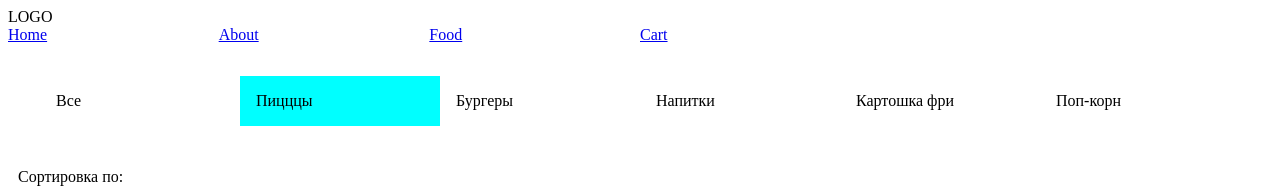
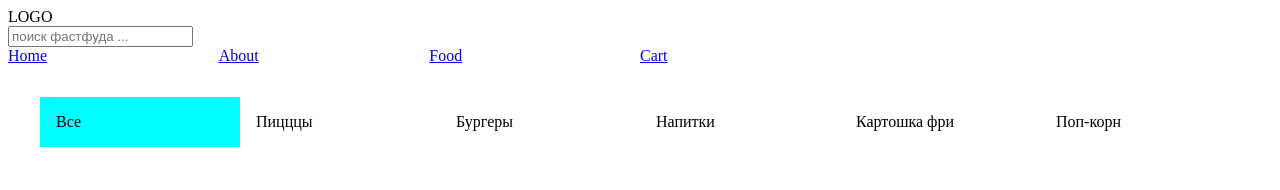
Before and after one commit to iusmanof/fastfood, a React (Vite) app: page /food in a window 1280 px wide. Shown: the top 190 px of the page. Built offline with nearby package versions, Linux system fonts and the light colour scheme; data requests are answered from the project's data file.

Commit message:
feat: implement search with props drilling

```diff
--- a/components/Categories.jsx
+++ b/components/Categories.jsx
@@ -24,7 +24,7 @@ const CategoryItem = ({
 };
 
 const Categories = ({ categoryHandler }) => {
-  const [active, setActive] = useState("pizza");
+  const [active, setActive] = useState("");
   const categoriesFastFood = [
     { id: 0, categoryName: "Все", categoryNameStatus: "" },
     { id: 1, categoryName: "Пицццы", categoryNameStatus: "pizza" },
--- a/components/Food.jsx
+++ b/components/Food.jsx
@@ -8,36 +8,46 @@ import Sort from "../components/Sort";
 import { Outlet, Link } from "react-router-dom";
 
 const Food = ({ food }) => {
-  const [foodState, setFoodState] = useState([{}]);
+  const [foodState, setFoodState] = useState([{title: ''}]);
   const [isLoading, setIsLoading] = useState(true);
   const [category, setCategory] = useState("");
   const [sorting, setSorting] = useState("");
+  const [searchValue, setSearchValue] = useState("");
 
-  const categoryParam =  category ?  category : '';
-  const sortingParam =  sorting ?  sorting.replace("-", "") : '';
-  const orderParam =  sorting.includes('-') ?  `desc` : 'asc';
+  const categoryParam = category ? category : "";
+  const sortingParam = sorting ? sorting.replace("-", "") : "";
+  const orderParam = sorting.includes("-") ? `desc` : "asc";
 
   useEffect(() => {
-    fetch(`http://localhost:3000/fast-food?category=${categoryParam}&_sort=${sortingParam}&_order=${orderParam}`)
+    fetch(
+      `http://localhost:3000/fast-food?category=${categoryParam}&_sort=${sortingParam}&_order=${orderParam}`
+    )
       .then((response) => response.json())
       .then((data) => setFoodState(data));
 
     setTimeout(() => {
       setIsLoading(false);
     }, 1000);
-  }, [category, sorting]);
+  }, [category, sorting, searchValue]);
 
+  const pizzasBLock = foodState
+    .filter((obj) => {
+      if (obj.title.toLocaleLowerCase().includes(searchValue.toLowerCase())) {
+        return true;
+      }
+      return false;
+    })
+    .map((i) =>
+      isLoading ? <FastFoodItemSkeleton /> : <FastFoodItem {...i} />
+    );
   return (
     <>
-      <Header />
-
+      <Header searchValue={searchValue} setSearchValue={setSearchValue} />
       <Categories categoryHandler={setCategory} />
-      <Sort sortingHandler={setSorting}/>
+      <Sort sortingHandler={setSorting} />
 
       <FastFoodBlock>
-        {foodState.map((i) =>
-          isLoading ? <FastFoodItemSkeleton /> : <FastFoodItem {...i} />
-        )}
+        {pizzasBLock}
         <Outlet />
       </FastFoodBlock>
     </>
--- a/components/Header.jsx
+++ b/components/Header.jsx
@@ -1,17 +1,27 @@
 import styles from "../style/Header.module.scss";
 import { Link } from "react-router-dom";
+import Search from "./Search";
 
-function Header() {
-
+function Header({searchValue, setSearchValue}) {
   return (
     <>
       <div>LOGO</div>
+      <Search  searchValue={searchValue} setSearchValue={setSearchValue} />
+
       <div>
         <ul className={styles.headerlinks}>
-          <li><Link to={`/`}>Home</Link></li>
-          <li><Link to={`/about`}>About</Link></li>
-          <li><Link to={`/food`}>Food</Link></li>
-          <li><Link to={`/cart`}>Cart</Link></li>
+          <li>
+            <Link to={`/`}>Home</Link>
+          </li>
+          <li>
+            <Link to={`/about`}>About</Link>
+          </li>
+          <li>
+            <Link to={`/food`}>Food</Link>
+          </li>
+          <li>
+            <Link to={`/cart`}>Cart</Link>
+          </li>
         </ul>
       </div>
     </>
--- /dev/null
+++ b/components/Search.jsx
@@ -0,0 +1,40 @@
+import styles from '../style/Search.module.scss'
+
+const Search = ({ searchValue, setSearchValue }) => {
+  const searchValueHandler = (v) => {
+    setSearchValue(v);
+  };
+
+  return (
+    <div>
+      <input
+        placeholder="поиск фастфуда ... "
+        onChange={(event) => searchValueHandler(event.target.value)}
+        value={searchValue}
+      />
+
+      {searchValue && (
+        <svg
+          onClick={() => setSearchValue('')}
+          className={styles.icon_close}
+          id="Layer_1"
+          version="1.1"
+          viewBox="0 0 512 512"
+          width="512px"
+          xml:space="preserve"
+          xmlns="http://www.w3.org/2000/svg"
+          xmlns:xlink="http://www.w3.org/1999/xlink"
+        >
+          <path
+            d="M443.6,387.1L312.4,255.4l131.5-130c5.4-5.4,5.4-14.2,0-19.6l-37.4-37.6c-2.6-2.6-6.1-4-9.8-4c-3.7,0-7.2,1.5-9.8,4
+            L256,197.8L124.9,68.3c-2.6-2.6-6.1-4-9.8-4c-3.7,0-7.2,1.5-9.8,4L68,105.9c-5.4,5.4-5.4,14.2,0,19.6l131.5,130L68.4,387.1
+            c-2.6,2.6-4.1,6.1-4.1,9.8c0,3.7,1.4,7.2,4.1,9.8l37.4,37.6c2.7,2.7,6.2,4.1,9.8,4.1c3.5,0,7.1-1.3,9.8-4.1L256,313.1l130.7,131.1
+            c2.7,2.7,6.2,4.1,9.8,4.1c3.5,0,7.1-1.3,9.8-4.1l37.4-37.6c2.6-2.6,4.1-6.1,4.1-9.8C447.7,393.2,446.2,389.7,443.6,387.1z"
+          />
+        </svg>
+      )}
+    </div>
+  );
+};
+
+export default Search;
--- /dev/null
+++ b/style/Search.module.scss
@@ -0,0 +1,7 @@
+
+.icon_close{
+    width: 16px;
+    height: 16px;
+    margin-left: 10px;
+    cursor: pointer;
+}
```
